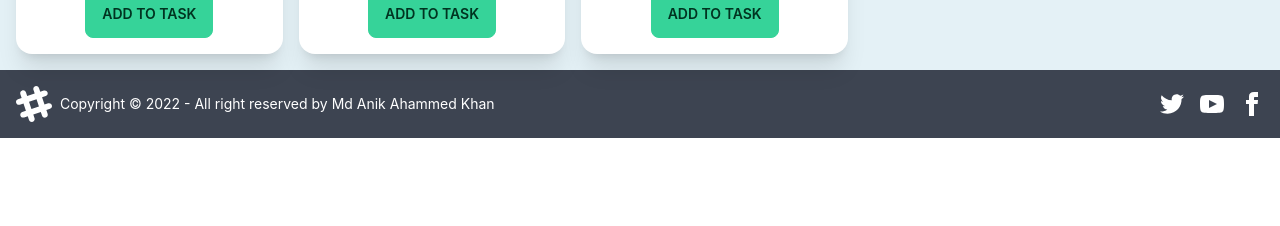
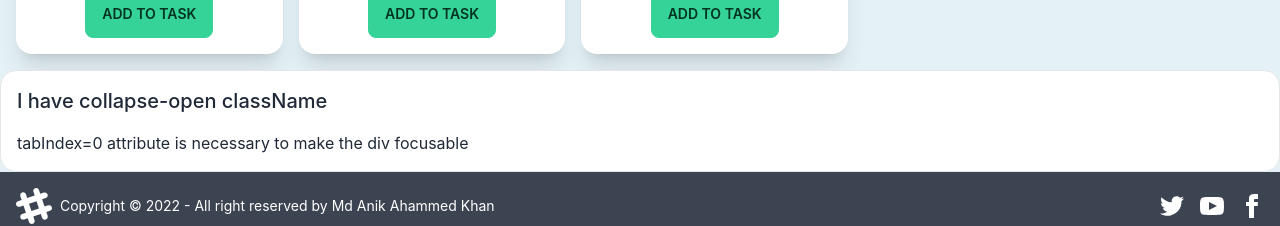
Before and after one commit to anikahammedkhan/fit-for-life, a React (Create React App) app: page / in a window 1280 px wide. Shown: the part 1818-2044 px from the top of the page. Before the commit the page ends 1956 px from the top, so only its background shows below. Built offline with nearby package versions, Linux system fonts and the light colour scheme.

Commit message:
one question added

```diff
--- a/src/App.js
+++ b/src/App.js
@@ -1,5 +1,6 @@
 import './App.css';
 import Exercises from './components/Exercises/Exercises';
+import Question from './components/Exercises/Question/Question';
 import Footer from './components/Footer/Footer';
 import Navbar from './components/Navbar/Navbar';
 
@@ -10,6 +11,7 @@
       <h1 className='text-4xl text-center my-5 text-blue-600 font-bold'>Fit For Life</h1>
       <p className='text-lg pl-6 font-semibold pb-4'>Select Today's Exercise :</p>
       <Exercises></Exercises>
+      <Question></Question>
       <Footer></Footer>
     </div>
   );
--- /dev/null
+++ b/src/components/Exercises/Question/Question.js
@@ -0,0 +1,16 @@
+import React from 'react';
+
+const Question = () => {
+    return (
+        <div tabIndex={0} className="collapse collapse-open border border-base-300 bg-base-100 rounded-box">
+            <div className="collapse-title text-xl font-medium">
+                I have collapse-open className
+            </div>
+            <div className="collapse-content">
+                <p>tabIndex={0} attribute is necessary to make the div focusable</p>
+            </div>
+        </div>
+    );
+};
+
+export default Question;
```
